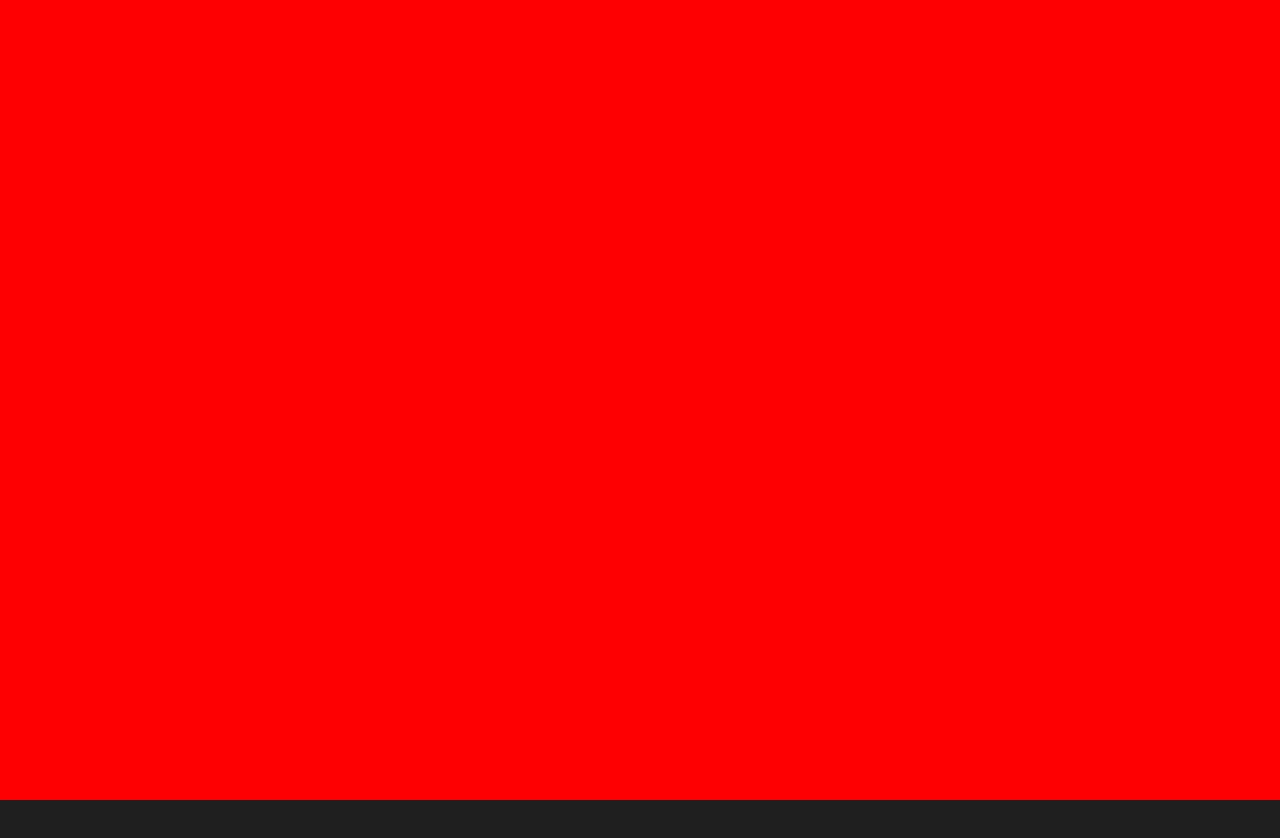
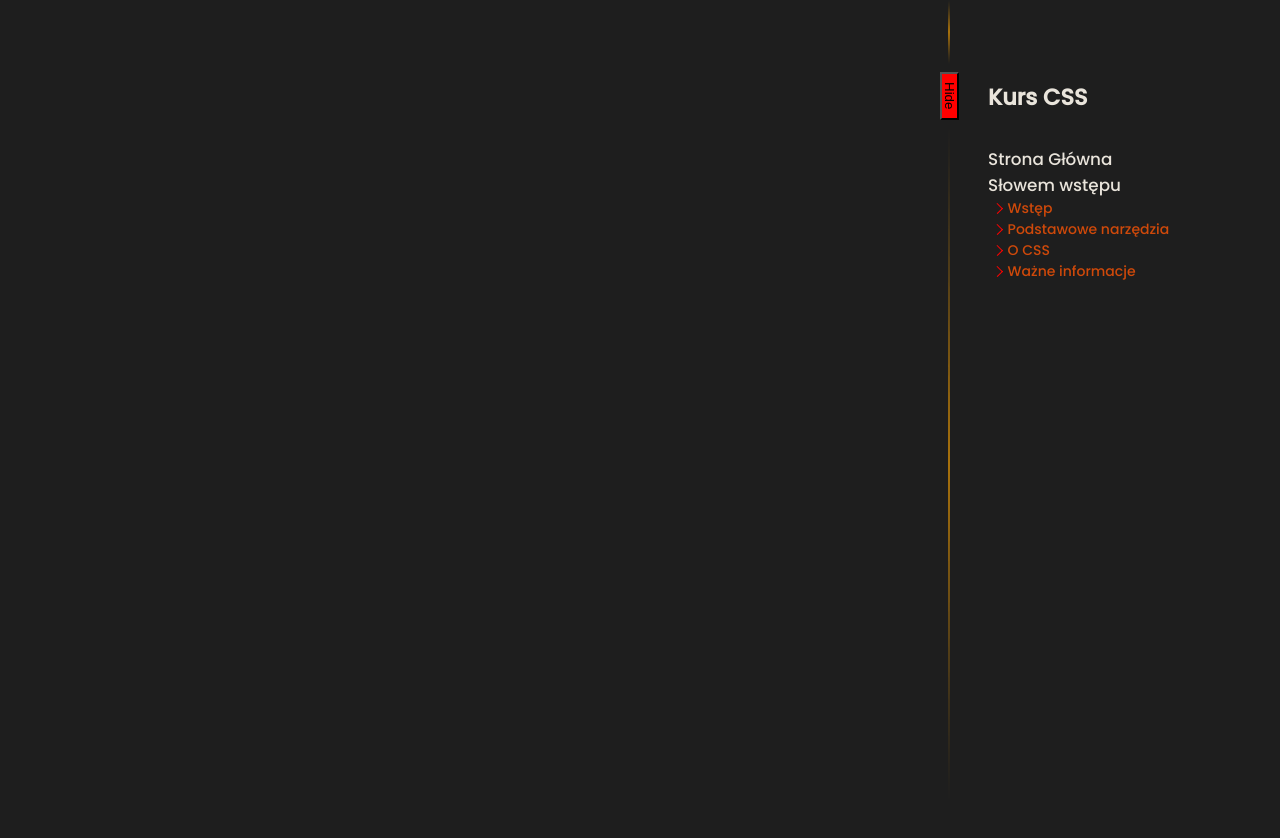
Before and after one commit to kosminskimateusz/kosminskimateusz.github.io, a plain HTML site: page wstep.html in a window 1280 px wide. Shown: the top 838 px of the page. Before the commit the page ends 800 px from the top, so only its background shows below. Drawn offline with Linux system fonts and the light colour scheme.

Commit message:
Show/Hide side bar added

```diff
--- a/css/style.css
+++ b/css/style.css
@@ -4,18 +4,19 @@
    --backgroundColorDark: #1e1e1e;
    --textColor: rgb(233, 228, 219);
    --linkColor: rgb(207, 73, 10);
-   --linkHoverColor: rgba(82, 43, 26, 0.7);
+   --linkHoverColor: rgba(207, 73, 10, 0.6);
    --main-font: "Poppins", sans-serif;
+   --side-bar-width: 400px;
 }
 
 * {
    margin: 0;
    padding: 0;
    background: var(--backgroundColorDark);
+   box-sizing: border-box;
 }
 
 html {
-   box-sizing: border-box;
    color: var(--textColor);
    font-family: var(--main-font);
 }
@@ -41,7 +42,7 @@ header>h1 {
    width: 27rem;
    max-width: 60vw;
    margin: 10px auto;
-   font-family: Cambria, Cochin, Georgia, Times, "Times New Roman", serif;
+   font-family: var(--main-font);
    background: rgba(255, 166, 0, 0.781);
    border-radius: 1rem;
    text-shadow: -3px -3px rgba(66, 59, 29, 0.459);
@@ -60,14 +61,13 @@ header>h1 {
 /* ------- Main Section ------- */
 
 
-.section {
+.nav-chapters {
    margin: auto;
    padding: 0 2rem;
-   min-width: 65vw;
-   max-width: 90vw;
+   width: 60vw;
 }
 
-.section hr {
+.nav-chapters hr {
    border: 0;
    /* border-radius: 50%;
    border-top: 3px solid rgba(255, 166, 0, 0.397); */
@@ -81,13 +81,14 @@ header>h1 {
 /* ------- Course Section ------- */
 
 
-.section-title {
+.chapter {
    background: inherit;
    padding: 4rem 0;
 }
 
-.section-title h1 {
+.chapter h1 {
    padding-bottom: 1rem;
+   font-size: 2rem;
 }
 
 .section-list {
@@ -122,14 +123,179 @@ header>h1 {
 
 /* ------- Page Section ------- */
 
-.page-container {
-   background-color: red;
-   min-height: 100vh;
+
+.page {
+   /* width: 100vw; */
+   display: grid;
+   grid-template-columns: 1fr var(--side-bar-width);
+   position: relative;
+}
+
+.content {
+   /* background: orange; */
+   min-height: 200vh;
+}
+
+/* ------- Side Bar Navigation ------- */
+
+
+.side-bar {
+   padding: 5rem 3rem;
+   position: fixed;
+   top: 0;
+   right: 0;
+   /* background: darkcyan; */
+   height: 100vh;
+   width: var(--side-bar-width);
+   overflow-y: scroll;
+   font-size: 14px;
+}
+
+/* ------- Hide Scrollbar for Side-bar (Chrome) ------- */
+.side-bar::-webkit-scrollbar {
+   width: 0 !important
+}
+
+.side-bar::before,
+.side-bar::after {
+   content: '';
+   left: 0.5rem;
+   width: 2px;
+   background-image: linear-gradient(to bottom, rgba(255, 166, 0, 0.027), rgba(255, 166, 0, 0.61), rgba(255, 166, 0, 0.027));
+   border-radius: 50%;
+   position: absolute;
+}
+
+.side-bar::before {
+   height: 4rem;
+   top: 0;
+}
+
+.side-bar::after {
+   height: calc(100vh - 8rem);
+   top: 8rem;
+}
+
+/* ------- Side Bar Button Open ------- */
+
+#side-bar-button-show {
+   height: 3rem;
+   width: 1.2rem;
+   background: red;
+   position: absolute;
+   top: 4.5rem;
+   right: 0;
+   z-index: 1;
+   display: none;
+}
+
+#side-bar-button-show>p {
+   writing-mode: vertical-lr;
+   text-orientation: mixed;
+   background-color: inherit;
+}
+
+#side-bar-button-show:hover {
+   cursor: pointer;
+}
+
+/* ------- Side Bar Button Close ------- */
+
+#side-bar-button-hide {
+   height: 3rem;
+   width: 1.2rem;
+   background: red;
+   position: absolute;
+   top: 4.5rem;
+   left: 0;
+}
+
+#side-bar-button-hide>p {
+   writing-mode: vertical-lr;
+   text-orientation: mixed;
+   background-color: inherit;
+}
+
+#side-bar-button-hide:hover {
+   cursor: pointer;
 }
 
 
 
+/* ------- Side Bar Header ------- */
+
+.side-bar h1 {
+   font-size: 1.6em;
+   padding-bottom: 2rem;
+}
+
+/* ------- Side Bar Links ------- */
+
+.side-bar-link-header {
+   color: var(--main-font);
+   text-decoration: none;
+   font-size: 1.2em;
+   display: block;
+}
+
+.side-bar-list {
+   padding-left: 1.4em;
+   list-style: none;
+}
+
+.side-bar-list-element {
+   position: relative;
+}
+
+.side-bar-link {
+   color: var(--linkColor);
+   text-decoration: none;
+   font-size: 1em;
+   list-style-type: none;
+}
+
+.side-bar-link:hover {
+   color: var(--linkHoverColor);
+}
+
+
+.side-bar-link::before,
+.side-bar-link::after {
+   content: '';
+   position: absolute;
+   height: 0.55em;
+   width: 0.1em;
+   background-color: red;
+}
+
+.side-bar-link::before {
+   transform: rotate(-45deg);
+   top: 0.3em;
+   left: -0.6em;
+}
+
+.side-bar-link::after {
+   transform: rotate(-135deg);
+   bottom: 0.3em;
+   left: -0.6em;
+}
+
+
+
+
+
 /* ------- Media Queries ------- */
+
+
+
+/* ------- 1370px ------- */
+
+
+@media only screen and (max-width: 1370px) {
+   :root {
+      --side-bar-width: 340px;
+   }
+}
 
 
 /* ------- 760px ------- */
@@ -139,7 +305,7 @@ header>h1 {
       font-size: 2.3rem;
    }
 
-   .section-title {
+   .chapter {
       font-size: 14px;
    }
 }
@@ -152,7 +318,7 @@ header>h1 {
       font-size: 1.8rem;
    }
 
-   .section-title {
+   .chapter {
       font-size: 12px;
    }
 }
--- a/wstep.html
+++ b/wstep.html
@@ -16,12 +16,49 @@
 </head>
 
 <body>
-  <div class="page-container">
+  <div class="page">
+
     <main class="content">
 
     </main>
+    <button id="side-bar-button-show" type="button" onclick="showHideSideBar('side-bar', 'side-bar-button-show')">
+      <p>
+        Show
+      </p>
+    </button>
+    <nav class="side-bar">
+      <button id="side-bar-button-hide" type="button" onclick="showHideSideBar('side-bar', 'side-bar-button-show')">
+        <p>
+          Hide
+        </p>
+      </button>
+      <h1>Kurs CSS</h1>
+      <a href="./index.html" class="side-bar-link-header">
+        Strona Główna
+      </a>
+      <a href="" class="side-bar-link-header">
+        Słowem wstępu
+      </a>
 
+      <ul class="side-bar-list">
+        <li class="side-bar-list-element">
+          <a href="#" class="side-bar-link">Wstęp</a>
+        </li>
+        <li class="side-bar-list-element">
+          <a href="#" class="side-bar-link">Podstawowe narzędzia</a>
+        </li>
+        <li class="side-bar-list-element">
+          <a href="#" class="side-bar-link">O CSS</a>
+        </li>
+        <li class="side-bar-list-element">
+          <a href="#" class="side-bar-link">Ważne informacje</a>
+        </li>
+      </ul>
+
+    </nav>
   </div>
+
+  <script src="./js//hideShowElements.js"></script>
 </body>
 
 </html>
```
Also changed, not shown: index.html (+15 -11 lines), js/hideShowElements.js (added, +12 -0 lines).
